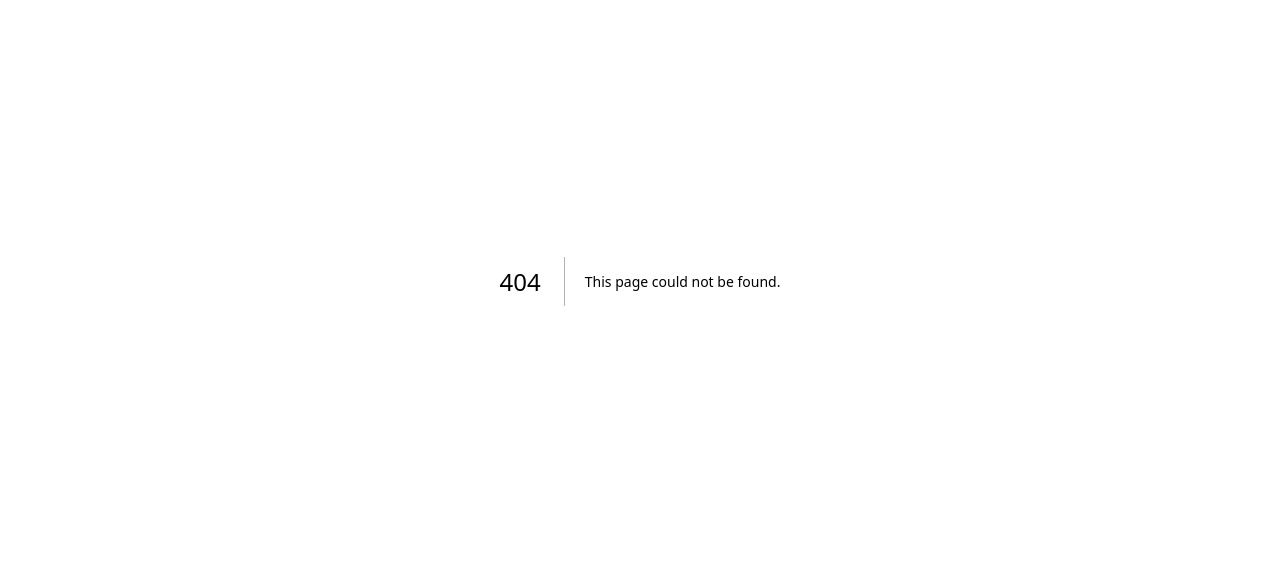
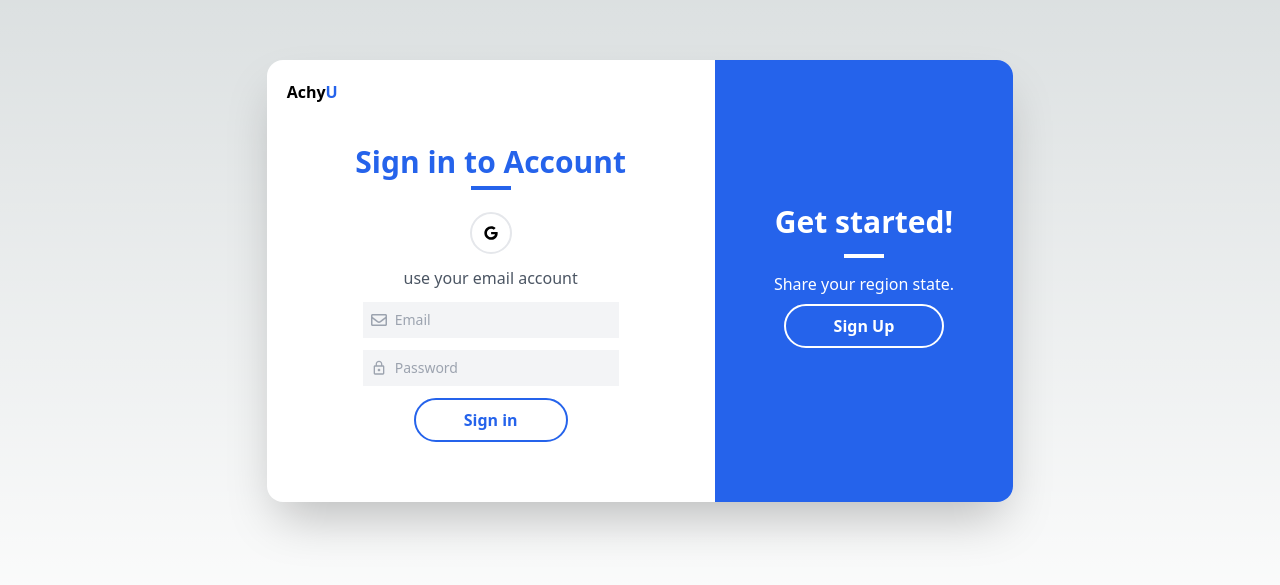
Before and after one commit to achyu-nitkc/achyu-frontend, a Next.js app: page /login in a window 1280 px wide. Before the commit this address had no page. Shown: the part 119-704 px from the top of the page. Built offline with nearby package versions, Linux system fonts and the light colour scheme.

Commit message:
add react-icon,add login/index.js

```diff
--- /dev/null
+++ b/pages/login/index.js
@@ -0,0 +1,63 @@
+import {FaGoogle, FaRegEnvelope} from "react-icons/fa";
+import Head from "next/head"
+import {MdLockOutline} from "react-icons/md";
+import Link from "next/link"
+
+export default function Login() {
+
+    return (
+        <div className={"flex flex-col items-center justify-center min-h-screen py-2"}>
+            <Head>
+                <title>Login</title>
+                <link rel={"icon"} href={"/public/favicon.ico"} />
+            </Head>
+            <main className={"flex flex-col items-center justify-center w-full flex-1 px-20 text-center"}>
+                <div className={"bg-white rounded-2xl shadow-2xl flex w-2/3 max-w-4xl"}>
+                    <div className={"w-3/5 p-5"}>
+                        <div className={"text-left font-bold"}>
+                            Achy<span className={"text-blue-600"}>U</span>
+                        </div>
+                        <div className={"py-10"} >
+                            <h2 className={"text-3xl font-bold text-blue-600"}>
+                                Sign in to Account
+                            </h2>
+                            <div className={"border-2 w-10 border-blue-600 inline-block mb-2"}></div>
+                            <div className={"flex justify-center my-2"}>
+                                <a href={"http://localhost:8080/Oauth"}
+                                   className={"border-2 border-gray-200 rounded-full p-3 mx-1"}>
+                                    <FaGoogle className={"text-sm"}/>
+                                </a>
+                            </div>
+                            <p className={"text-gray-600 my-3"}>use your email account</p>
+                            <form className={"flex flex-col items-center"}>
+                                <div className={"bg-gray-100 w-64 p-2 flex items-center mb-3"}>
+                                    <FaRegEnvelope className={"text-gray-400 mr-2"}/>
+                                    <input type={"email"} name={"email"} placeholder={"Email"}
+                                           required className={"bg-gray-100 outline-none text-sm flex-1"}/>
+                                </div>
+                                <div className={"bg-gray-100 w-64 p-2 flex items-center mb-3"}>
+                                    <MdLockOutline className={"text-gray-400 mr-2"}/>
+                                    <input type={"password"} name={"password"}
+                                           placeholder={"Password"} required
+                                           className={"bg-gray-100 outline-none text-sm flex-1"}/>
+                                </div>
+                                <button type={"submit"}
+                                        className={"border-2 border-blue-600 rounded-full text-blue-600 px-12 py-2 inline-block font-semibold hover:text-white hover:bg-blue-600"}>
+                                    Sign in
+                                </button>
+                            </form>
+                        </div>
+                    </div>
+                    <div className={"w-2/5 p-5 bg-blue-600 text-white rounded-tr-2xl rounded-br-2xl py-36 px-12"}>
+                        <h2 className={"text-3xl font-bold mb-2"}>Get started!</h2>
+                        <div className={"border-2 w-10 border-white inline-block mb-2"}></div>
+                        <p className={"mb-2"}>Share your region state.</p>
+                        <Link href={"#"}
+                              className={"border-2 border-white rounded-full px-12 py-2 inline-block font-semibold hover:bg-white hover:text-blue-600"}>Sign
+                            Up</Link>
+                    </div>
+                </div>
+            </main>
+        </div>
+    )
+}
```
Also changed, not shown: package.json (+5 -4 lines), 1 other file (tests, documents, lock files or other folders).
